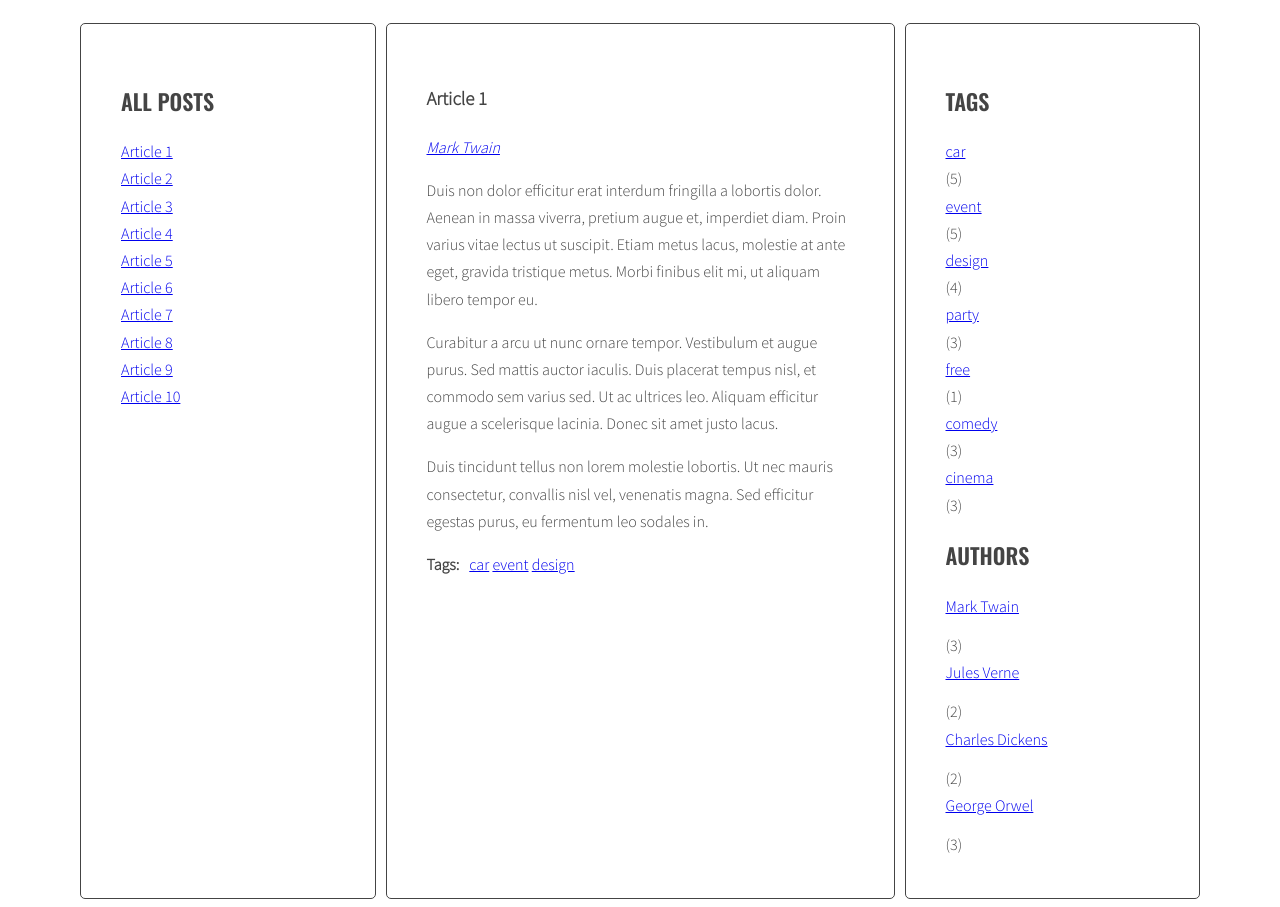
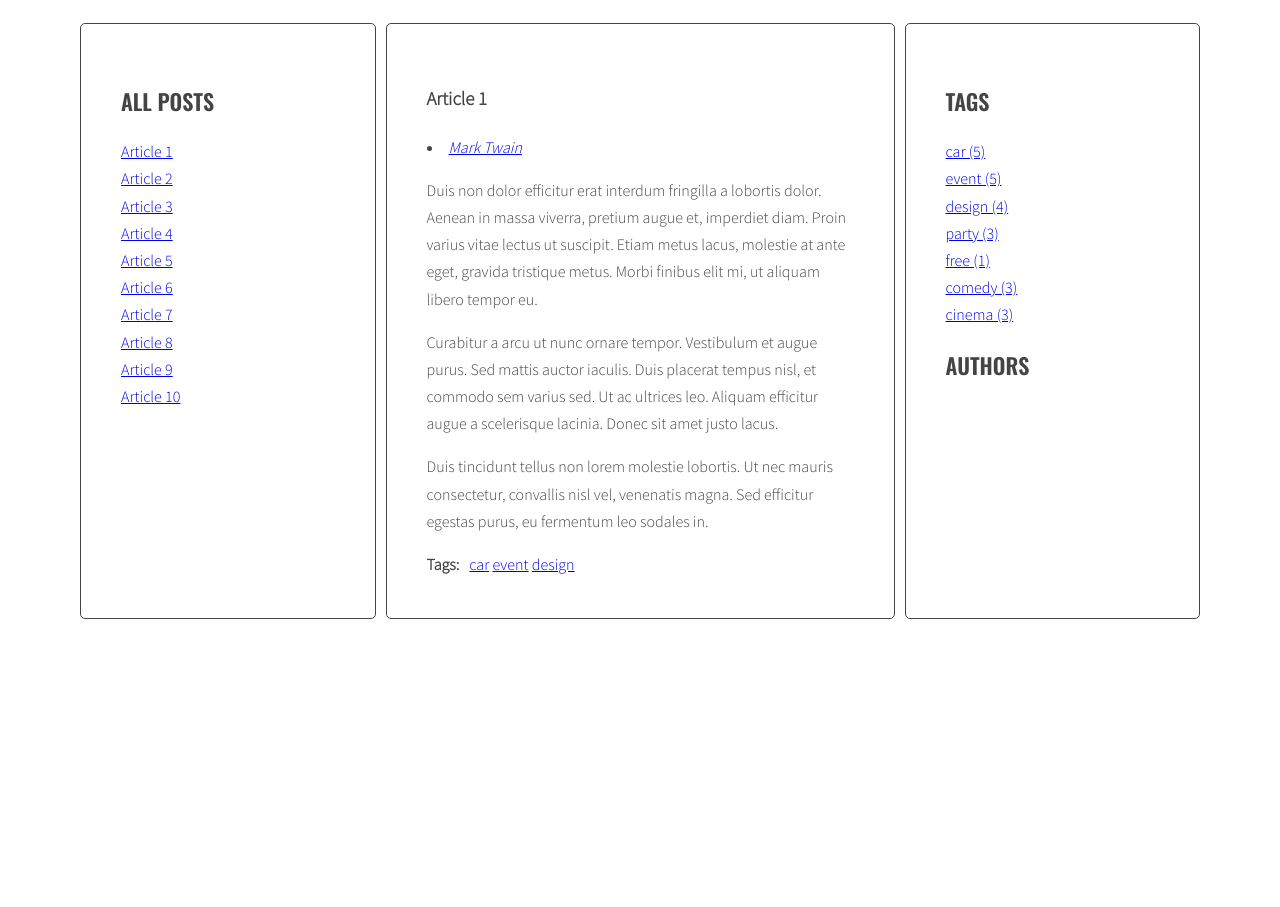
Before and after one commit to PabloFibo/javascript-blog, a website: page index.html in a window 1280 px wide. Shown: the part 220-1127 px from the top of the page. After the commit the page ends 847 px from the top, so only its background shows below. Drawn offline with nearby package versions, Linux system fonts and the light colour scheme.

Commit message:
Add handlebars article, author, tag to html and js

```diff
--- a/index.html
+++ b/index.html
@@ -201,16 +201,26 @@
       </main>
     </div>
   </div>
-  <!-- <script id="template-article-link" type="text/x-handlebars-templaste">
+  <script id="template-article-link" type="text/x-handlebars-template">
     <li><a href="#{{ id }}"><span>{{ title }}</span></a></li>
   </script>
-  <script id="template-tag-link" type="text/x-handlebars-templaste">
+  <script id="template-tag-link" type="text/x-handlebars-template">
     <li><a href="#{{ id }}"><span>{{ title }}</span></a></li>
   </script>
-  <script id="template-author-link" type="text/x-handlebars-templaste">
+  <script id="template-author-link" type="text/x-handlebars-template">
     <li><a href="#{{ id }}"><span>{{ title }}</span></a></li>
   </script>
-  <script src="https://cdnjs.cloudflare.com/ajax/libs/handlebars.js/4.1.0/handlebars.min.js"></script> -->
+  <script id="template-tag-cloud" type="text/x-handlebars-template">
+    {{#each tags}}
+    <li><a {{ className }} href="#tag-{{ tag }}"><span>{{ tag }} ({{ count }})</span></a></li>
+    {{/each}}
+  </script>
+  <script id="template-author-cloud" type="text/x-handlebars-template">
+    {{#each author}}
+    <li><a {{ className }} href="#author-{{ author }}"><span>{{ author }} ({{ count }})</span></a></li>
+    {{/each}}
+  </script>
+  <script src="https://cdnjs.cloudflare.com/ajax/libs/handlebars.js/4.1.0/handlebars.min.js"></script>
   <script src="js/script.js"></script>
 </body>
 
--- a/js/script.js
+++ b/js/script.js
@@ -1,5 +1,12 @@
 'user strict';
 
+const templates = {
+  articleLink: Handlebars.compile(document.querySelector('#template-article-link').innerHTML),
+  tagLink: Handlebars.compile(document.querySelector('#template-tag-link').innerHTML),
+  authorLink: Handlebars.compile(document.querySelector('#template-author-link').innerHTML),
+  tagCloudLink: Handlebars.compile(document.querySelector('#template-tag-cloud').innerHTML),
+  authorCloudLink: Handlebars.compile(document.querySelector('#template-author-cloud').innerHTML)
+};
 const optArticleSelector = '.post',
   optTitleSelector = '.post-title',
   optTitleListSelector = '.titles',
@@ -10,89 +17,42 @@ const optArticleSelector = '.post',
   optCloudClassPrefix = 'tag-size-',
   optAuthorListSelector = '.authors';
 
-/* title click handler function */
 const titleClickHandler = function() {
-  console.log('Link was clicked!');
-
-  /* remove class 'active' from all article links  */
+  event.preventDefault();
   const activeLinks = document.querySelectorAll('.titles a.active');
   for (let activeLink of activeLinks) {
     activeLink.classList.remove('active');
   }
-
-  /* add class 'active' to the clicked link */
-  event.preventDefault();
   const clickedElement = this;
-  console.log('clickedElement:', clickedElement);
-  console.log('clickedElement (with plus): ' + clickedElement);
   clickedElement.classList.add('active');
-
-  /* remove class 'active' from all articles */
   const activeArticles = document.querySelectorAll('.posts .active');
   for (let activeArticle of activeArticles) {
     activeArticle.classList.remove('active');
   }
-
-  /* get 'href' attribute from the clicked link */
   const articleSelector = clickedElement.getAttribute('href');
-  console.log('articleSelector: ', articleSelector);
-
-  /* find the correct article using the selector (value of 'href' attribute) */
   const targetArticle = document.querySelector(articleSelector);
-  console.log('targetArticle: ', targetArticle);
-
-  /* add class 'active' to the correct article */
   targetArticle.classList.add('active');
-  console.log('active: ', targetArticle);
 };
-
-/* title links generator function */
 function generateTitleLinks(customSelector = '') {
-
-  /* remove contents of titleList */
   const titleList = document.querySelector(optTitleListSelector);
   titleList.innerHTML = '';
-  console.log('titleList: ', titleList);
-
-  /* for each article */
   let html = '';
-
   const articles = document.querySelectorAll(optArticleSelector + customSelector);
-  console.log('articles: ', articles);
   for (let article of articles) {
-
-    /* get the article id */
     const articleId = article.getAttribute('id');
-    console.log('articleId: ', articleId);
-
-    /* find the title element */
-    const titleElement = article.querySelector('.post-title');
-    console.log('titleElement ', titleElement);
-
-    /* get the title from the title element */
     const articleTitle = article.querySelector(optTitleSelector).innerHTML;
-    console.log('articleTitle ', articleTitle);
-
-    /* create HTML of the link */
-    const linkHTML = '<li><a href="#' + articleId + '"><span>' + articleTitle + '</span></a></li>';
-    console.log('linkHTML: ', linkHTML);
-
-    /* insert link into titleList */
+    const linkHTMLData = {id: articleId, title: articleTitle};
+    const linkHTML = templates.articleLink(linkHTMLData);
     html = html + linkHTML;
   }
   titleList.innerHTML = html;
-  console.log('html: ', html);
-
   const links = document.querySelectorAll('.titles a');
   for (let link of links) {
     link.addEventListener('click', titleClickHandler);
   }
-  console.log('links: ', links);
 }
-
 generateTitleLinks();
 
-/* min and max calculation function */
 function calculateTagsParams(tags) {
   const params = {
     max : 0,
@@ -105,158 +65,73 @@ function calculateTagsParams(tags) {
   }
   return params;
 }
-
 function calculateTagClass(count, params) {
   const classNumber = Math.floor(((count - params.min) / (params.max - params.min)) * optCloudClassCount + 1 );
   return optCloudClassPrefix + classNumber;
 }
-
-/* tags generator function */
 function generateTags() {
-  /*[NEW] create a new variable allTags with an empty array */
   let allTags = {};
-
-  /* find all articles */
   const articles = document.querySelectorAll(optArticleSelector);
-  console.log('articlesTags: ', articles);
-
-  /* START LOOP: for every article: */
   for (let article of articles) {
-
-    /* find tags wrapper */
     const tagsWrapper = article.querySelector(optArticleTagsSelector);
     tagsWrapper.innerHTML = '';
-    console.log('tagsWrapper: ', tagsWrapper);
-
-    /* make html variable with empty string */
     let html = '';
-
-    /* get tags from data-tags attribute */
     const articleTags = article.getAttribute('data-tags');
-    console.log('articleTags: ', articleTags);
-
-    /* split tags into array */
     const articleTagsArray = articleTags.split(' ');
-
-    /* START LOOP: for each tag */
     for (let tag of articleTagsArray) {
-      console.log('tag: ', tag);
-
-      /* generate HTML of the link */
-      const tagsHTML = '<li><a href="#tag-' + tag + '"><span>' + tag + '</span></a></li>';
-      console.log('tagsHTML: ', tagsHTML);
-
-      /* add generated code to html variable */
+      const tagsHTMLData = {id: tag, title: tag};
+      const tagsHTML = templates.tagLink(tagsHTMLData);
       html = html + ' ' + tagsHTML;
-
-      /* [NEW] check if this link is NOT already in allTags */
       if(!allTags.hasOwnProperty(tag)){
-        /* [NEW] add generated code to allTags array */
         allTags[tag] = 1 ;
       } else {
         allTags[tag]++;
       }
-      /* END LOOP: for each tag */
     }
-    /* insert HTML of all the links into the tags wrapper */
     tagsWrapper.innerHTML = html;
-    console.log('tags html: ', html);
-    /* END LOOP: for every article: */
   }
-  /* [NEW] find list of tags in right column */
   const tagList = document.querySelector(optTagsListSelector);    // .tags
-
   const tagsParams = calculateTagsParams(allTags);
-  console.log('tagsParams:',tagsParams);
-
-  /* [NEW] create variable for all links HTML code */
-  let allTagsHTML = '';
-
-  /* [NEW] START LOOP: for each tag in allTags: */
+  let allTagsData = { tags: [] };
   for (let tag in allTags) {
-    /* [NEW] generate code of a link add it to allLinkHTML */
-    const tagLinkHTML = '<li><a class=' + calculateTagClass(allTags[tag], tagsParams) + ' href="#tag-' + tag + '"><span>' + tag + '</span></a></li>';
-    console.log('tagLinkHTML:', tagLinkHTML);
-
-    allTagsHTML += tagLinkHTML + ' (' + allTags[tag] + ') ';
-    /* [NEW] END LOOP: for each tag in allTags: */
+    //const tagLinkHTML = '<li><a class=' + calculateTagClass(allTags[tag], tagsParams) + ' href="#tag-' + tag + '"><span>' + tag + '</span></a></li>';
+    allTagsData.tags.push({
+      tag: tag,
+      count: allTags[tag],
+      className: calculateTagClass(allTags[tag], tagsParams)
+    });
   }
-  /* [NEW] add html from allTagsHTML to tagList */
-  tagList.innerHTML = allTagsHTML;
-  console.log('allTagsHTML:',allTagsHTML);
-
+  tagList.innerHTML = templates.tagCloudLink(allTagsData);
   const tagsLinks = document.querySelectorAll('.list .list-horizontal');
-  console.log('tagsLinks: ', tagsLinks);
   for (let link of tagsLinks) {
     link.addEventListener('click', titleClickHandler);
   }
 }
-
 generateTags();
 
 function tagClickHandler(event) {
-  /* prevent default action for this event */
   event.preventDefault();
-
-  /* make new constant named "clickedElement" and give it the value of "this" */
   const clickedElement = this;
-
-  /* make a new constant "href" and read the attribute "href" of the clicked element */
   const href = clickedElement.getAttribute('href');
-  console.log('href: ', href);
-
-  /* make a new constant "tag" and extract tag from the "href" constant */
   const tag = href.replace('#tag-', '');
-  console.log('tag: ', tag);
-
-  /* find all tag links with class active */
   const allTags = document.querySelectorAll('a.active[href^="#tag-"]');
-  console.log('allTags: ', allTags);
-
-  /* START LOOP: for each active tag link */
   for (let activeTag of allTags) {
-
-    /* remove class active */
     activeTag.classList.remove('active');
-
-    /* END LOOP: for each active tag link */
   }
-
-  /* find all tag links with "href" attribute equal to the "href" constant */
-  const tagHref = document.querySelectorAll('a[href="' + href + '"]');
-  console.log('tagHref: ', tagHref);
-
-  /* START LOOP: for each found tag link */
-  for (let linkTag of tagHref) {
-
-    /* add class active */
+  const tagLink = document.querySelectorAll('a[href^="#tag-"]');
+  for (let linkTag of tagLink) {
     linkTag.classList.add('active');
-    console.log('linkTag: ', linkTag);
-
-    /* END LOOP: for each found tag link */
   }
-  /* execute function "generateTitleLinks" with article selector as argument */
   generateTitleLinks('[data-tags~="' + tag + '"]');
 }
-
 function addClickListenersToTags() {
-  /* find all links to tags */
   const tagLinks = document.querySelectorAll('a[href^="#tag-"]');
-  console.log('tagLinks: ', tagLinks);
-
-  /* START LOOP: for each link */
   for (let linkTag of tagLinks) {
-
-    /* add tagClickHandler as event listener for that link */
     linkTag.addEventListener('click', tagClickHandler);
-
-    /* END LOOP: for each link */
   }
 }
-
 addClickListenersToTags();
 
-/* min and max calculation function */
 function calculateAuthorsParams(authors) {
   const params = {
     max : 0,
@@ -269,128 +144,65 @@ function calculateAuthorsParams(authors) {
   }
   return params;
 }
-
 function calculateAuthorClass(count, params) {
   const classNumber = Math.floor(((count - params.min) / (params.max - params.min)) * optCloudClassCount + 1 );
   return optCloudClassPrefix + classNumber;
 }
-
 function generateAuthors() {
-  /*[NEW] create a new variable allAuthors with an empty array */
   let allAuthors = {};
-
-  /* find all articles */
   const articles = document.querySelectorAll(optArticleSelector);       // .post
-  console.log('articles: ', articles);
-
-  /* START LOOP: find authors for article */
   for (let article of articles) {
-    /* find author for article */
     const authorElement = article.querySelector(optArticleAuthorSelector);  // .post-author
-    console.log('authorElement: ', authorElement);
-
-    /* make html variable with empty string */
     let html = '';
-
-    /* get attribute for author */
     const author = article.getAttribute('data-author');
-    console.log('author: ', author);
-
-    const linkHTML = '<a href="#author-' + author + '"><span>' + author + '</span></a>';
-    console.log('linkHTML: ', linkHTML);
-
+    const authorHTMLData = {id: author, title: author};
+    const linkHTML = templates.authorLink(authorHTMLData);
     html = html + linkHTML;
-
-    /* [NEW] check if this link is NOT already in allAuthors */
     if(!allAuthors.hasOwnProperty(author)){
-    /* [NEW] add generated code to allAuthors array */
       allAuthors[author] = 1 ;
     } else {
       allAuthors[author]++;
     }
-    /* generate link of HTML */
     authorElement.innerHTML = html;
   }
-  /* [NEW] find list of authors in right column */
   const authorList = document.querySelector(optAuthorListSelector);     // .authors
-  console.log('authorList:', authorList);
+  const authorsParams = calculateAuthorsParams(allAuthors);
+  let allAuthorsData = { authors: [] };
+  // let allAuthorsHTML = '';
+  for (let author in allAuthors) {
+    //const authorLinkHTML = '<li><a class=' + calculateAuthorClass(allAuthors[author], authorsParams) + ' href="#author-' + author + '"><span>' + author + '</span></a></li>';
 
-  const authorsParams = calculateAuthorsParams(allAuthors);
-  console.log('authorsParams:',authorsParams);
-
-  /* [NEW] create variable for all links HTML code */
-  let allAuthorsHTML = '';
-
-  /* [NEW] START LOOP: for each author in allAuthors: */
-  for (let author in allAuthors) {
-    /* [NEW] generate code of a link add it to authorLinkHTML */
-    const authorLinkHTML = '<li><a class=' + calculateAuthorClass(allAuthors[author], authorsParams) + ' href="#author-' + author + '"><span>' + author + '</span></a></li>';
-    console.log('authorLinkHTML:', authorLinkHTML);
-
-    allAuthorsHTML += authorLinkHTML + ' (' + allAuthors[author] + ') ';
-    /* [NEW] END LOOP: for each author in allAuthors: */
+    //allAuthorsHTML += authorLinkHTML + ' (' + allAuthors[author] + ') ';
+    allAuthorsData.authors.push({
+      author: author,
+      count: allAuthors[author],
+      className: calculateAuthorClass(allAuthors[author], authorsParams)
+    });
   }
-  /* [NEW] add html from allAuthorsHTML to authorList */
-  authorList.innerHTML = allAuthorsHTML;
-  console.log('allAuthorsHTML:',allAuthorsHTML);
+  //authorList.innerHTML = allAuthorsHTML;
+  authorList.innerHTML = templates.authorCloudLink(allAuthorsData);
 }
 generateAuthors();
 
 function authorClickHandler(event) {
-  /* prevent default action for this event */
   event.preventDefault();
-
-  /* make new constant named "clickedElement" and give it the value of "this" */
   const clickedElement = this;
-  console.log('clickedElement:', clickedElement);
-
-  /* make a new constant "href" and read the attribute "href" of the clicked element */
   const href = clickedElement.getAttribute('href');
-  console.log('href: ', href);
-
-  /* make a new constant "author" and extract author from the "href" constant */
   const author = href.replace('#author-', '');
-  console.log('author: ', author);
-
-  /* find all author links with class active */
   const allAuthors = document.querySelectorAll('a.active[href^="#author-"]');
-  console.log('allAuthors: ', allAuthors);
-
-  /* START LOOP: for each active author link */
   for (let activeAuthor of allAuthors) {
-
-    /* remove class active */
     activeAuthor.classList.remove('active');
-    console.log('activeAuthor:', activeAuthor);
-    /* END LOOP: for each active author link */
   }
-  /* find all author links with "href" attribute equal to the "href" constant */
   const authorHref = document.querySelectorAll('a[href="' + href + '"]');
-  console.log('authorHref: ', authorHref);
-
-  /* START LOOP: for each found author link */
   for (let linkAuthor of authorHref) {
-
-    /* add class active */
     linkAuthor.classList.add('active');
-    console.log('linkAuthor: ', linkAuthor);
-    /* END LOOP: for each found author link */
   }
-  /* execute function "generateTitleLinks" with author selector as argument */
   generateTitleLinks('[data-author="' + author + '"]');
 }
-
 function addClickListenersToAuthors() {
-  /* find all links to authors */
   const authorsLinks = document.querySelectorAll('a[href^="#author-"]');
-  console.log('authorsLinks: ', authorsLinks);
-
-  /* START LOOP: for each link */
   for (let authorLink of authorsLinks) {
-
-    /* add authorClickHandler as event listener for that link */
     authorLink.addEventListener('click', authorClickHandler);
-    /* END LOOP: for each link */
   }
 }
 addClickListenersToAuthors();
--- a/sass/style.scss
+++ b/sass/style.scss
@@ -20,7 +20,7 @@ body {
   font-family: $font-text;
   color: $color-dark;
   font-weight: 300;
-  font-size: 56px;
+  font-size: 16px;
   line-height: 1.7;
 }
 
```
Also changed, not shown: css/style.css, 2 other files.
